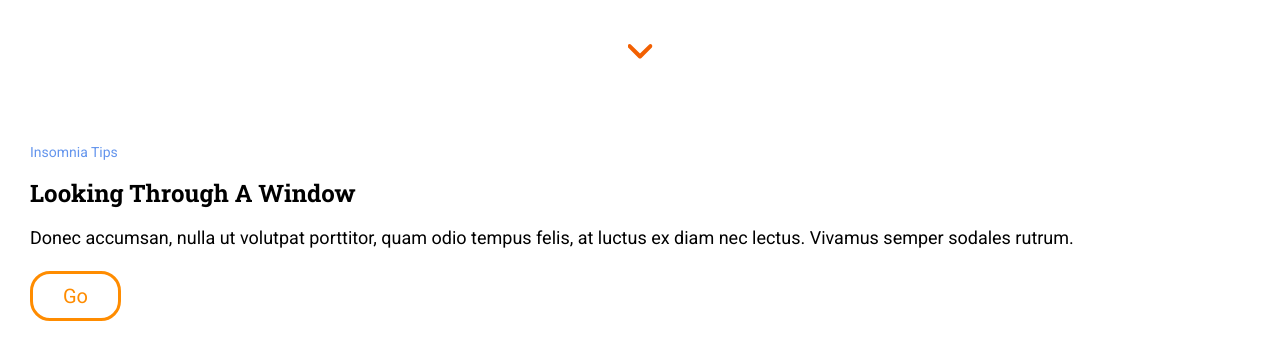
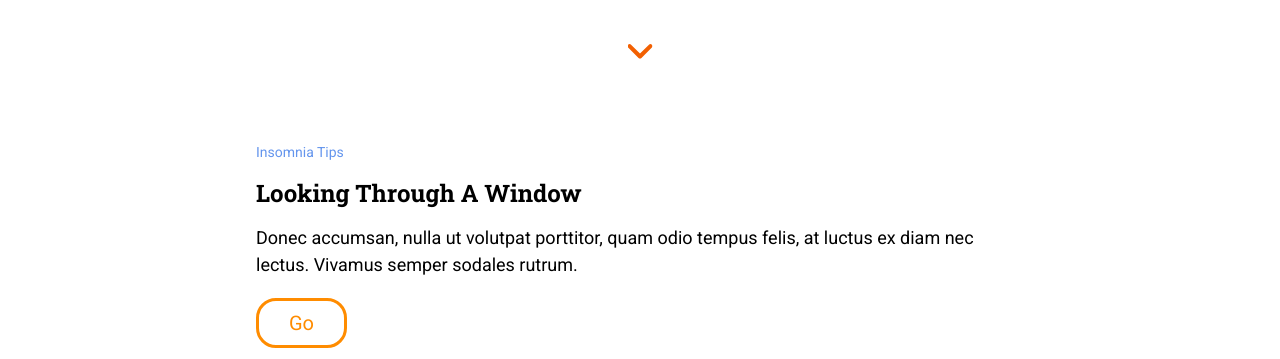
Before and after one commit to Adalab/modulo-1-evaluacion-final-Roxana-Solano, a website built with Vite: page src/index.html in a window 1280 px wide. Shown: the part 404-763 px from the top of the page. Built offline with nearby package versions, Linux system fonts and the light colour scheme; files whose address does not match are found by name.

Commit message:
fix media query section 1

```diff
--- a/src/scss/pages/_section1.scss
+++ b/src/scss/pages/_section1.scss
@@ -42,3 +42,8 @@
         background-color: lightseagreen;
     }
 }
+@media screen and (min-width: 1001px){
+    .rectangle{
+        padding: 30px 20% 30px 20%;
+    }
+}
```
